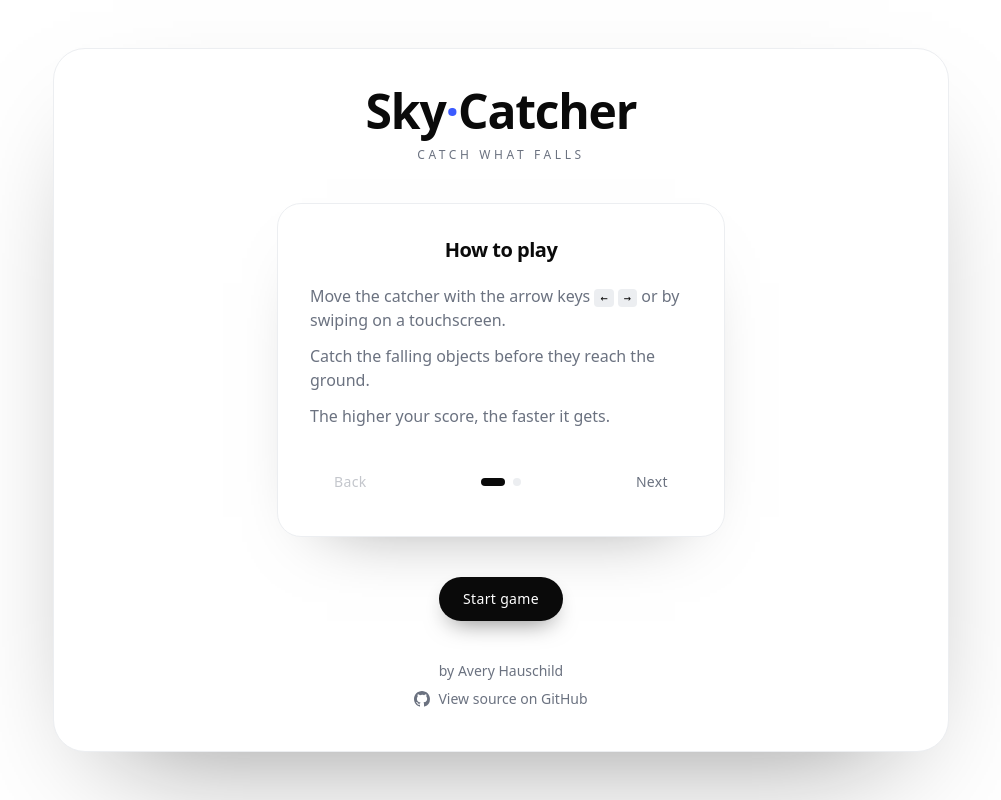
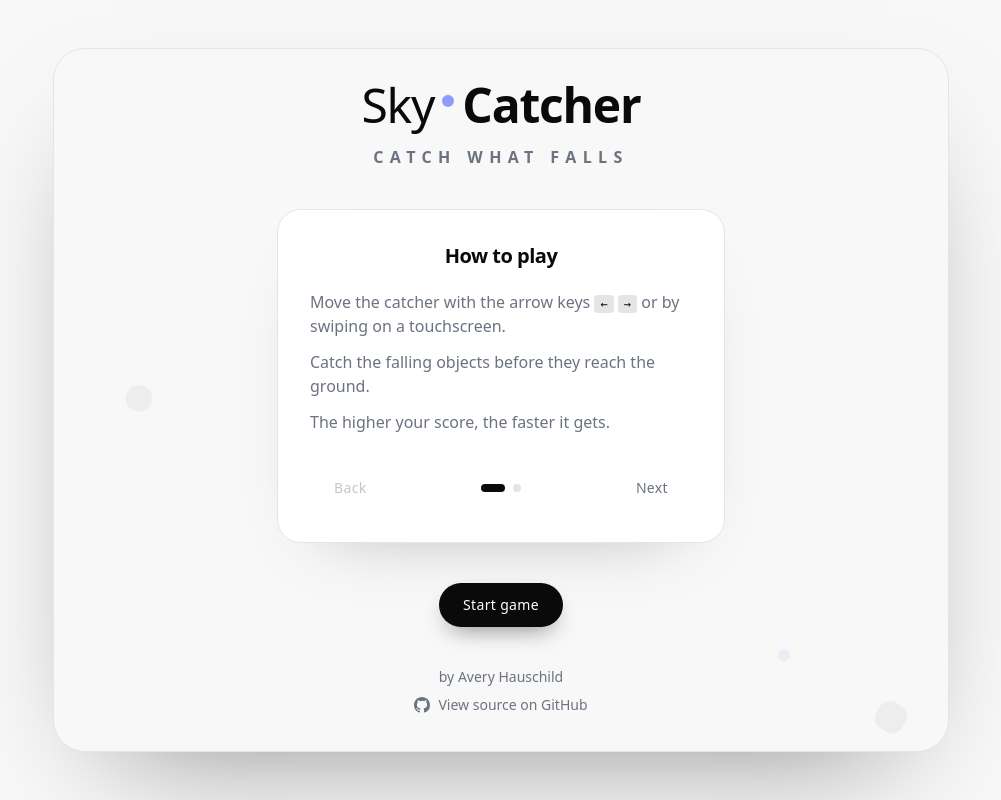
Before and after one commit to Avery-techdev/sky-catcher, a React (Vite) app: page / in a window 1280 px wide. Shown: the whole page, without its empty margins (139-1140 px from the left). Built offline with nearby package versions, Linux system fonts and the light colour scheme.

Commit message:
feat(game): visual redesign (canvas theme, ambient start screen, accent throughline)

```diff
--- /dev/null
+++ b/src/features/game/components/AmbientBackdrop.tsx
@@ -0,0 +1,99 @@
+import type { CSSProperties } from "react";
+
+interface Shape {
+  readonly left: string;
+  readonly size: number;
+  readonly duration: number;
+  readonly delay: number;
+  readonly rounded: string;
+  readonly accent: boolean;
+}
+
+// Hand-tuned so shapes are spread out and drift at different speeds.
+const SHAPES: readonly Shape[] = [
+  {
+    left: "8%",
+    size: 26,
+    duration: 22,
+    delay: -4,
+    rounded: "rounded-xl",
+    accent: false,
+  },
+  {
+    left: "22%",
+    size: 14,
+    duration: 17,
+    delay: -11,
+    rounded: "rounded-full",
+    accent: true,
+  },
+  {
+    left: "37%",
+    size: 34,
+    duration: 27,
+    delay: -2,
+    rounded: "rounded-2xl",
+    accent: false,
+  },
+  {
+    left: "52%",
+    size: 18,
+    duration: 19,
+    delay: -14,
+    rounded: "rounded-full",
+    accent: false,
+  },
+  {
+    left: "68%",
+    size: 24,
+    duration: 24,
+    delay: -8,
+    rounded: "rounded-lg",
+    accent: false,
+  },
+  {
+    left: "81%",
+    size: 12,
+    duration: 16,
+    delay: -6,
+    rounded: "rounded-full",
+    accent: true,
+  },
+  {
+    left: "92%",
+    size: 30,
+    duration: 29,
+    delay: -17,
+    rounded: "rounded-xl",
+    accent: false,
+  },
+];
+
+/** Decorative, barely-visible shapes drifting down behind the start screen. */
+export function AmbientBackdrop(): React.JSX.Element {
+  return (
+    <div
+      aria-hidden="true"
+      className="pointer-events-none absolute inset-0 overflow-hidden"
+    >
+      {SHAPES.map((shape, index) => {
+        const style: CSSProperties = {
+          left: shape.left,
+          top: 0,
+          width: shape.size,
+          height: shape.size,
+          animation: `drift-fall ${shape.duration}s linear ${shape.delay}s infinite`,
+        };
+        return (
+          <span
+            key={`shape-${index}`}
+            style={style}
+            className={`absolute ${shape.rounded} ${
+              shape.accent ? "bg-accent/[0.07]" : "bg-ink/[0.045]"
+            }`}
+          />
+        );
+      })}
+    </div>
+  );
+}
--- a/src/features/game/components/Button.tsx
+++ b/src/features/game/components/Button.tsx
@@ -25,7 +25,7 @@ const VARIANT_CLASSES: Record<ButtonVariant, string> = {
   ghost: "text-ink-muted hover:text-ink",
 };
 
-/** Accessible text button with an explicit type and visible focus ring. */
+/** Text button with an explicit type and visible focus ring. */
 export function Button({
   children,
   onClick,
--- a/src/features/game/components/InstructionsSlider.tsx
+++ b/src/features/game/components/InstructionsSlider.tsx
@@ -2,6 +2,7 @@ import { useState } from "react";
 import type { ReactNode } from "react";
 import { GAME_CONFIG } from "@/features/game/constants/gameConfig";
 import { Button } from "@/features/game/components/Button";
+import { AmbientBackdrop } from "@/features/game/components/AmbientBackdrop";
 
 const REPO_URL = "https://github.com/Avery-techdev/sky-catcher";
 
@@ -71,23 +72,25 @@ export function InstructionsSlider({
   return (
     <section
       aria-label="Instructions"
-      className="animate-fade-in flex h-full flex-col items-center justify-center gap-8 overflow-y-auto px-6 py-8 text-center sm:gap-10"
+      className="animate-fade-in relative flex h-full flex-col items-center justify-center gap-8 overflow-y-auto px-6 py-8 text-center sm:gap-10"
     >
-      <div className="flex flex-col items-center gap-3">
+      <AmbientBackdrop />
+
+      <div className="relative z-10 flex flex-col items-center gap-4">
         <span
           aria-hidden="true"
-          className="text-4xl font-semibold tracking-tight sm:text-5xl"
+          className="flex items-center text-4xl tracking-tight sm:text-5xl"
         >
-          Sky
-          <span className="text-accent">·</span>
-          Catcher
+          <span className="font-normal">Sky</span>
+          <span className="animate-title-dot mx-2 inline-block h-2.5 w-2.5 rounded-full bg-accent sm:h-3 sm:w-3" />
+          <span className="font-bold">Catcher</span>
         </span>
-        <span className="text-xs font-medium tracking-[0.3em] text-ink-muted uppercase">
+        <span className="text-sm font-semibold tracking-[0.4em] text-ink-muted uppercase sm:text-base">
           Catch what falls
         </span>
       </div>
 
-      <div className="w-full max-w-md rounded-3xl border border-line bg-paper p-8 shadow-[0_30px_70px_-50px_rgba(10,10,10,0.5)]">
+      <div className="relative z-10 w-full max-w-md rounded-3xl border border-line bg-paper p-8 shadow-[0_30px_70px_-50px_rgba(10,10,10,0.35)]">
         <div key={index} className="animate-rise-in">
           <h2 className="text-xl font-semibold tracking-tight">
             {slide.title}
@@ -127,11 +130,13 @@ export function InstructionsSlider({
         </div>
       </div>
 
-      <Button variant="primary" onClick={onStart}>
-        Start game
-      </Button>
+      <div className="relative z-10">
+        <Button variant="primary" onClick={onStart}>
+          Start game
+        </Button>
+      </div>
 
-      <div className="flex flex-col items-center gap-1">
+      <div className="relative z-10 flex flex-col items-center gap-1">
         <span className="text-sm text-ink-muted">by Avery Hauschild</span>
         <a
           href={REPO_URL}
--- a/src/features/game/components/ModalDialog.tsx
+++ b/src/features/game/components/ModalDialog.tsx
@@ -86,7 +86,11 @@ export function ModalDialog({
         aria-modal="true"
         aria-labelledby={titleId}
         tabIndex={-1}
-        className="animate-dialog-in relative w-full max-w-sm rounded-[1.75rem] border border-line bg-paper p-8 text-center shadow-[0_40px_100px_-40px_rgba(10,10,10,0.6)] focus:outline-none"
+        className="animate-dialog-in relative w-full max-w-sm rounded-[1.75rem] border border-line p-8 text-center shadow-[0_40px_100px_-40px_rgba(10,10,10,0.6)] focus:outline-none"
+        style={{
+          background:
+            "radial-gradient(ellipse at top, #ffffff 0%, #f4f4f4 100%)",
+        }}
       >
         <h2
           id={titleId}
--- a/src/features/game/components/SkyCatcherGame.tsx
+++ b/src/features/game/components/SkyCatcherGame.tsx
@@ -54,8 +54,8 @@ export function SkyCatcherGame(): React.JSX.Element {
   const isActive = isCountdown || isPlaying || isPaused;
 
   return (
-    <div className="flex min-h-dvh items-stretch justify-center bg-paper sm:items-center sm:p-6">
-      <main className="relative flex h-dvh w-full max-w-4xl flex-col overflow-hidden bg-paper sm:h-[min(88dvh,780px)] sm:rounded-4xl sm:border sm:border-line sm:shadow-[0_50px_120px_-60px_rgba(10,10,10,0.5)]">
+    <div className="flex min-h-dvh items-stretch justify-center bg-canvas sm:items-center sm:p-6">
+      <main className="relative flex h-dvh w-full max-w-4xl flex-col overflow-hidden bg-canvas sm:h-[min(88dvh,780px)] sm:rounded-4xl sm:border sm:border-line sm:shadow-[0_50px_120px_-60px_rgba(10,10,10,0.5)]">
         <h1 className="sr-only">Sky-Catcher</h1>
 
         {status === GAME_STATUS.Start && (
--- a/src/styles/index.css
+++ b/src/styles/index.css
@@ -6,10 +6,11 @@
  * exclusively for interaction/feedback. Breakpoints are mobile-first.
  */
 @theme {
+  --color-canvas: #f8f8f8;
   --color-paper: #ffffff;
   --color-ink: #0a0a0a;
   --color-ink-muted: #6b7280;
-  --color-line: #eceef1;
+  --color-line: #e5e5e5;
   --color-accent: #3b5bff;
 
   --font-sans:
@@ -23,6 +24,9 @@
   --animate-dialog-in: dialog-in 320ms cubic-bezier(0.22, 1, 0.36, 1) both;
   --animate-count-pop: count-pop 400ms cubic-bezier(0.2, 0.9, 0.3, 1.2) both;
   --animate-score-gain: score-gain 750ms ease-out both;
+  --animate-score-fade: score-fade 340ms ease-out both;
+  --animate-title-dot: title-dot 2.6s cubic-bezier(0.5, 0, 0.5, 1) infinite;
+  --animate-catch-flash: catch-flash 480ms ease-out both;
 }
 
 @keyframes fade-in {
@@ -96,6 +100,62 @@
   }
 }
 
+/* Brief accent tint + fade when the score changes (i.e. on a catch). */
+@keyframes score-fade {
+  0% {
+    opacity: 0.35;
+    color: var(--color-accent);
+  }
+  100% {
+    opacity: 1;
+    color: var(--color-ink);
+  }
+}
+
+/* Falling dot in the wordmark: drops in, tiny settle, holds, repeats. */
+@keyframes title-dot {
+  0% {
+    transform: translateY(-8px);
+    opacity: 0.2;
+  }
+  22% {
+    transform: translateY(0);
+    opacity: 1;
+  }
+  30% {
+    transform: translateY(-2px);
+  }
+  40% {
+    transform: translateY(0);
+  }
+  100% {
+    transform: translateY(0);
+    opacity: 1;
+  }
+}
+
+/* Blue ripple at the catch line when an object is caught. */
+@keyframes catch-flash {
+  0% {
+    opacity: 0.7;
+    transform: translate(-50%, -50%) scale(0.4);
+  }
+  100% {
+    opacity: 0;
+    transform: translate(-50%, -50%) scale(1.5);
+  }
+}
+
+/* Ambient background shapes drifting slowly downward. */
+@keyframes drift-fall {
+  from {
+    transform: translateY(-60px) rotate(0deg);
+  }
+  to {
+    transform: translateY(860px) rotate(40deg);
+  }
+}
+
 :root {
   color-scheme: light;
 }
@@ -108,7 +168,7 @@ body,
 
 body {
   margin: 0;
-  background-color: var(--color-paper);
+  background-color: var(--color-canvas);
   color: var(--color-ink);
   font-family: var(--font-sans);
   -webkit-font-smoothing: antialiased;
```
Also changed, not shown: src/features/game/components/GameScreen.tsx (+48 -13 lines).
